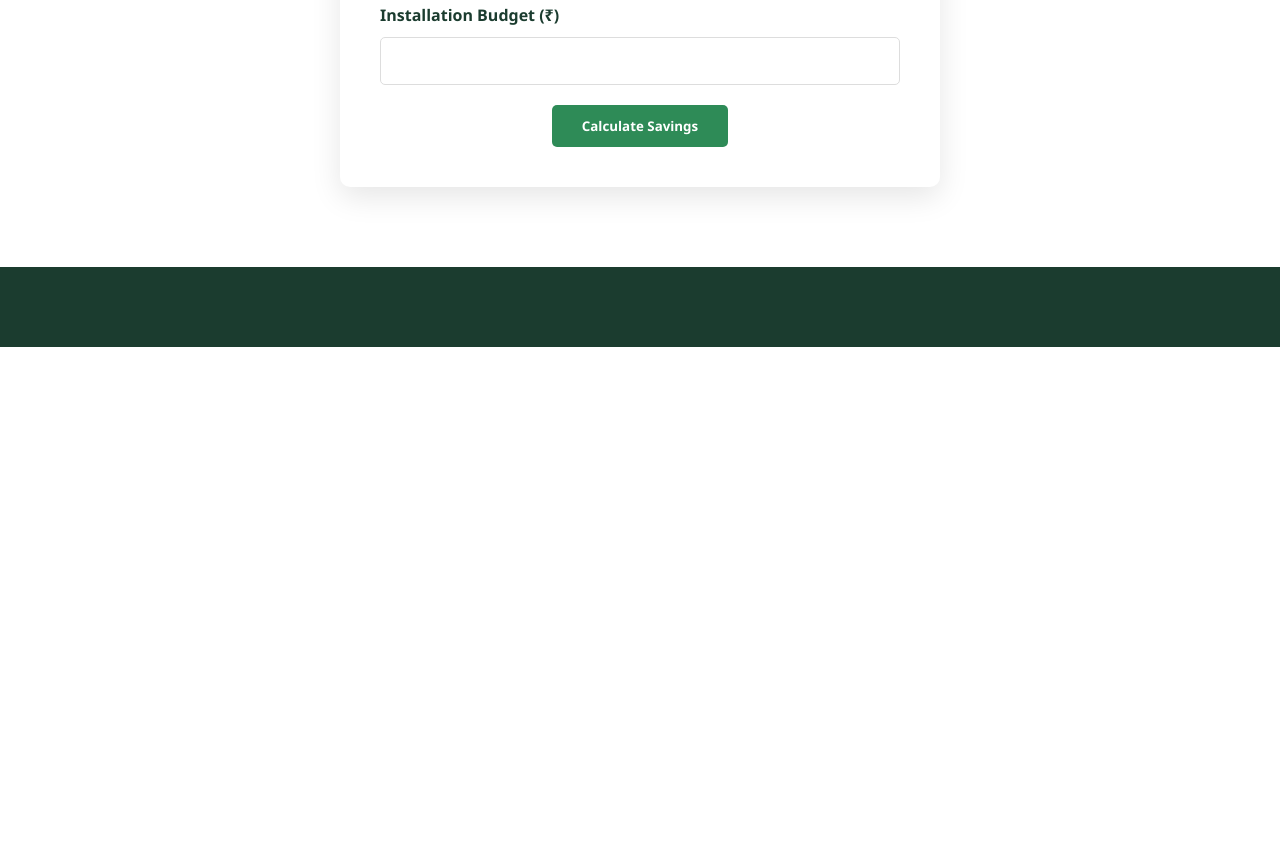
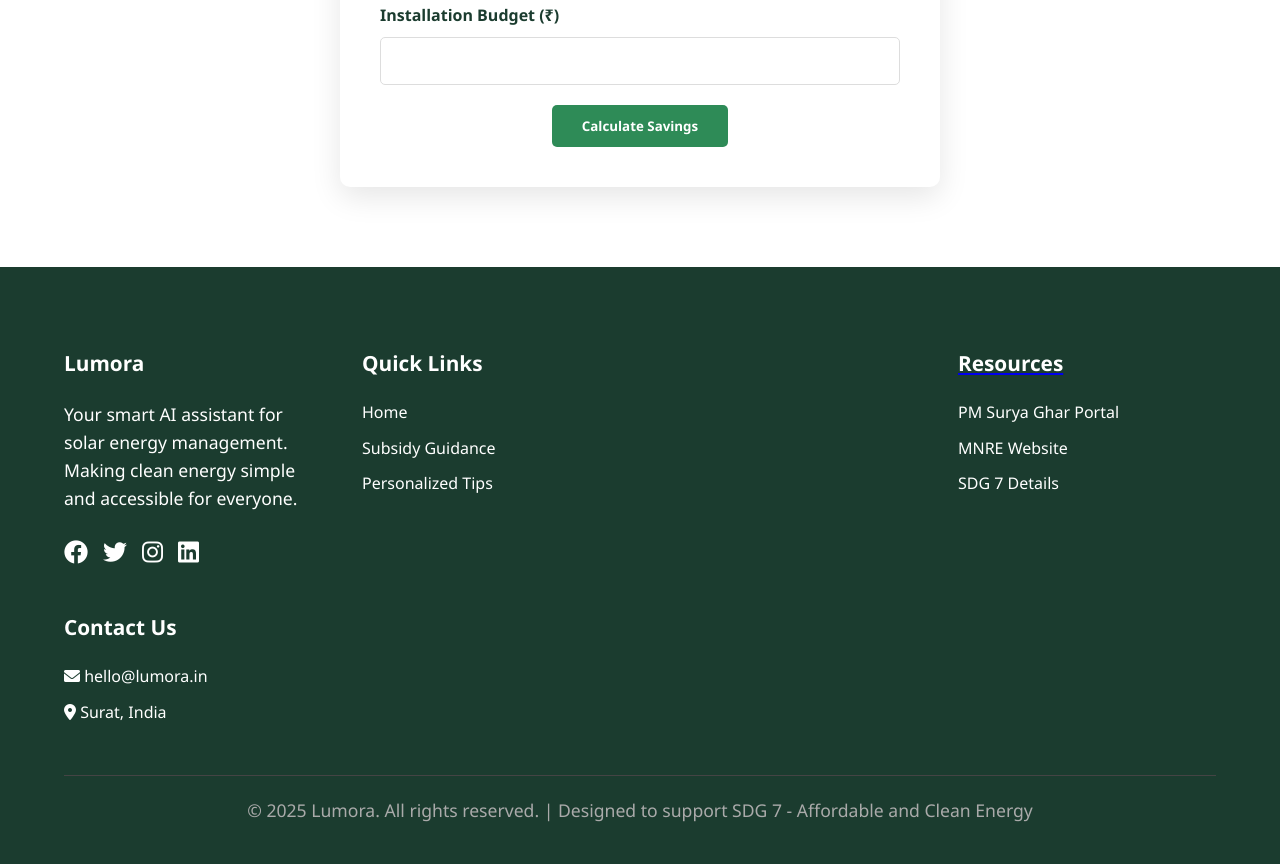
Before and after one commit to Parthik31/Lumora, a plain HTML site: page Front End/calculator.html in a window 1280 px wide. Shown: the part 548-1412 px from the top of the page. Before the commit the page ends 895 px from the top, so only its background shows below. Drawn offline with Linux system fonts and the light colour scheme.

Commit message:
Update calculator.html

```diff
--- a/Front End/calculator.html
+++ b/Front End/calculator.html
@@ -62,7 +62,50 @@
     </section>
 
     <footer>
-        <!-- Your existing footer content -->
+        <div class="container">
+            <div class="footer-content">
+                <div class="footer-column">
+                    <h3>Lumora</h3>
+                    <p>Your smart AI assistant for solar energy management. Making clean energy simple and accessible for everyone.</p>
+                    <div class="social-links">
+                        <a href="#"><i class="fab fa-facebook"></i></a>
+                        <a href="#"><i class="fab fa-twitter"></i></a>
+                        <a href="#"><i class="fab fa-instagram"></i></a>
+                        <a href="#"><i class="fab fa-linkedin"></i></a>
+                    </div>
+                </div>
+
+                <div class="footer-column">
+                    <h3>Quick Links</h3>
+                    <ul>
+                        <li><a href="index.html">Home</a></li>
+                        <li><a href="subsidy.html">Subsidy Guidance</a></li>
+                        <li><a href="tips.html">Personalized Tips</li>
+                    </ul>
+                </div>
+
+                <div class="footer-column">
+                    <h3>Resources</h3>
+                    <ul>
+                        <li><a href="https://pmsuryaghar.gov.in/" target="_blank">PM Surya Ghar Portal</a></li>
+                        <li><a href="https://mnre.gov.in/" target="_blank">MNRE Website</a></li>
+                        <li><a href="https://sdgs.un.org/goals/goal7" target="_blank">SDG 7 Details</a></li>
+                    </ul>
+                </div>
+
+                <div class="footer-column">
+                    <h3>Contact Us</h3>
+                    <ul>
+                        <li><i class="fas fa-envelope"></i> hello@lumora.in</li>
+                        <li><i class="fas fa-map-marker-alt"></i> Surat, India</li>
+                    </ul>
+                </div>
+            </div>
+
+            <div class="copyright">
+                <p>&copy; 2025 Lumora. All rights reserved. | Designed to support SDG 7 - Affordable and Clean Energy</p>
+            </div>
+        </div>
     </footer>
 
     <script src="script.js"></script>
```
